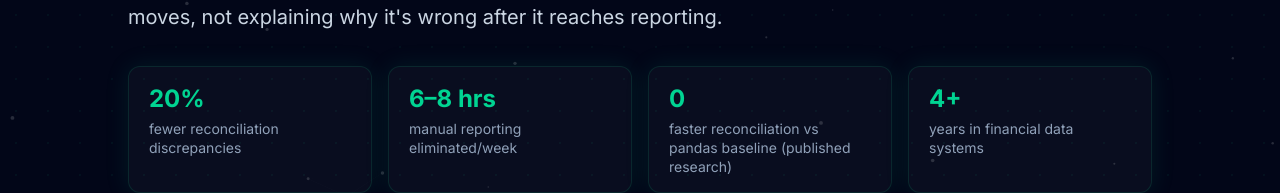
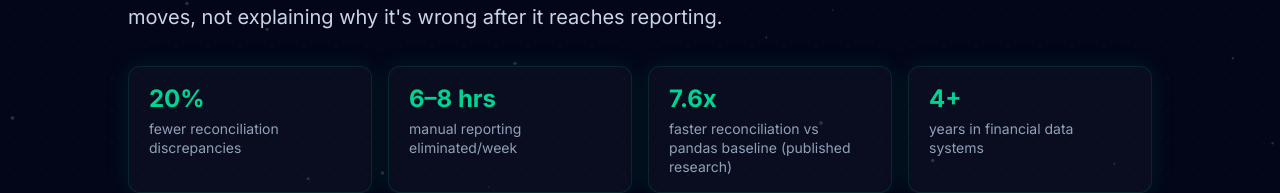
Before and after one commit to Sonawane250398/portfolio, a React (Vite) app: page / in a window 1280 px wide. Shown: the part 417-610 px from the top of the page. Built offline with nearby package versions, Linux system fonts and the light colour scheme.

Commit message:
Fix 7.6x stat card animation — static flag for non-numeric metrics

```diff
--- a/src/components/Hero.tsx
+++ b/src/components/Hero.tsx
@@ -11,10 +11,10 @@ export default function Hero() {
   const [animatedMetrics, setAnimatedMetrics] = useState(['0%', '6–8 hrs', '7.6x', '0+']);
 
   const stats = [
-    { metric: '20%', label: 'fewer reconciliation discrepancies' },
-    { metric: '6–8 hrs', label: 'manual reporting eliminated/week' },
-    { metric: '7.6x', label: 'faster reconciliation vs pandas baseline (published research)' },
-    { metric: '4+', label: 'years in financial data systems' },
+    { metric: '20%', label: 'fewer reconciliation discrepancies', static: false },
+    { metric: '6–8 hrs', label: 'manual reporting eliminated/week', static: true },
+    { metric: '7.6x', label: 'faster reconciliation vs pandas baseline (published research)', static: true },
+    { metric: '4+', label: 'years in financial data systems', static: false },
   ];
 
   const resumeUrl =
@@ -54,7 +54,7 @@ export default function Hero() {
       setAnimatedMetrics([
         `${p20}%`,
         '6–8 hrs',
-        `${Math.round(0 * eased)}`,
+        '7.6x',
         `${p4}+`,
       ]);
 
@@ -126,7 +126,7 @@ export default function Hero() {
                 transition={i === 1 ? { duration: 0.6, ease: 'easeOut' } : undefined}
               >
                 <span className="text-2xl font-bold text-emerald-600 dark:text-emerald-400">
-                  {animatedMetrics[i] ?? s.metric}
+                  {s.static ? s.metric : (animatedMetrics[i] ?? s.metric)}
                 </span>
                 <span className="text-sm leading-snug text-slate-500 dark:text-slate-400">{s.label}</span>
               </motion.div>
```
